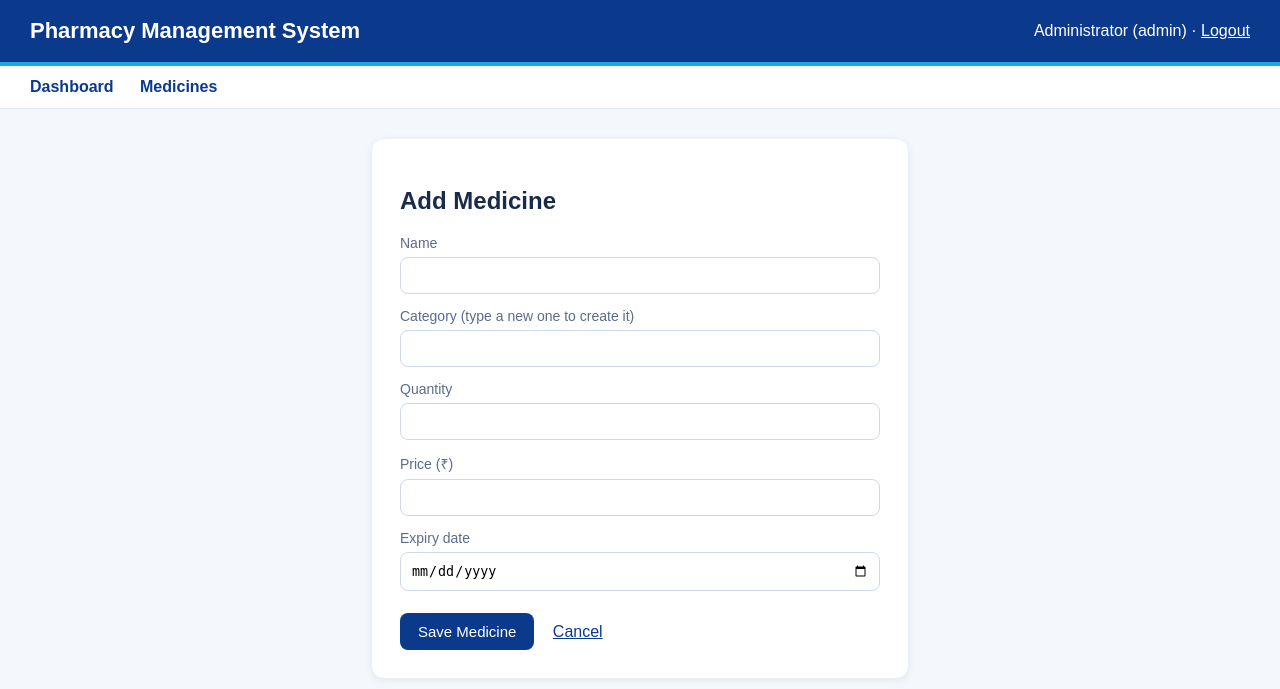
After one commit to ryenlex/Pharmacy-Management-System, a Flask app: page /medicines/add in a window 1280 px wide. The commit adds this page. Shown: the top 689 px of the page. Run offline with Flask 3, Linux system fonts and the light colour scheme; a user stored in the database is signed in; data comes from the database, SQL or seed files in the repository.

Commit message:
Add medicine form with server-side validation

```diff
--- a/app.py
+++ b/app.py
@@ -1,8 +1,9 @@
 import sqlite3
 from functools import wraps
 from flask import Flask, render_template, request, redirect, url_for, session, flash
-from database.db import initialize_database, dashboard_counts, initialize_users, verify_user, create_user, fetch_medicines
+from database.db import initialize_database, dashboard_counts, initialize_users, verify_user, create_user, fetch_medicines, fetch_categories, add_category, add_medicine
 import os
+from datetime import datetime
 import threading
 import webbrowser
 app = Flask(__name__)
@@ -92,6 +93,59 @@ def home():
 def medicines():
     return render_template("medicines.html", medicines=fetch_medicines())
 
+def validate_medicine(form):
+    errors = {}
+    name = form["name"]
+    if not name:
+        errors["name"] = "Name is required."
+    category = form["category"] or "Other"
+
+    quantity = None
+    try:
+        quantity = int(form["quantity"])
+        if quantity < 0:
+            raise ValueError
+    except ValueError:
+        errors["quantity"] = "Enter a valid non-negative whole number."
+
+    price = None
+    try:
+        price = float(form["price"])
+        if price < 0:
+            raise ValueError
+    except ValueError:
+        errors["price"] = "Enter a valid non-negative price."
+
+    if not form["expiry"]:
+        errors["expiry"] = "Expiry date is required."
+    else:
+        try:
+            datetime.strptime(form["expiry"], "%Y-%m-%d")
+        except ValueError:
+            errors["expiry"] = "Use the format YYYY-MM-DD."
+
+    cleaned = {"name": name, "category": category, "quantity": quantity,
+               "price": price, "expiry": form["expiry"]}
+    return errors, cleaned
+
+
+@app.route("/medicines/add", methods=["GET", "POST"])
+@admin_required
+def add_medicine_page():
+    form = {"name": "", "category": "", "quantity": "", "price": "", "expiry": ""}
+    errors = {}
+    if request.method == "POST":
+        form = {key: request.form.get(key, "").strip() for key in form}
+        errors, cleaned = validate_medicine(form)
+        if not errors:
+            add_category(cleaned["category"])
+            add_medicine(cleaned["name"], cleaned["category"], cleaned["quantity"],
+                         cleaned["price"], cleaned["expiry"])
+            flash("Medicine saved successfully.", "success")
+            return redirect(url_for("medicines"))
+    return render_template("add_medicine.html", form=form, errors=errors,
+                           categories=fetch_categories())
+
 if __name__ == "__main__":
     # open the browser once (not again on every auto-reload)
     if not os.environ.get("WERKZEUG_RUN_MAIN"):
--- a/static/css/style.css
+++ b/static/css/style.css
@@ -34,3 +34,14 @@ nav a:hover { text-decoration: underline; }
               overflow: hidden; box-shadow: 0 2px 8px rgba(0,0,0,0.08); }
 .data-table th { background: #eef3fb; text-align: left; padding: 12px; font-size: 14px; color: #5b6b8c; }
 .data-table td { padding: 12px; border-top: 1px solid #eef1f7; }
+.form-box { max-width: 480px; margin: 20px auto; background: white; padding: 28px;
+            border-radius: 12px; box-shadow: 0 2px 8px rgba(0,0,0,0.08); }
+.form-box label { display: block; margin-top: 14px; font-size: 14px; color: #5b6b8c; }
+.form-box input { width: 100%; box-sizing: border-box; padding: 10px; margin-top: 6px;
+                  border: 1px solid #cfd8e8; border-radius: 8px; }
+.field-error { color: #c62828; font-size: 13px; margin: 4px 0 0; }
+.btn { display: inline-block; padding: 10px 18px; border-radius: 8px; border: 0;
+       text-decoration: none; font-size: 15px; cursor: pointer; }
+.btn-primary { background: #0b3a8c; color: white; }
+.btn-link { margin-left: 14px; color: #0b3a8c; }
+.form-box .btn { margin-top: 22px; }
--- /dev/null
+++ b/templates/add_medicine.html
@@ -0,0 +1,33 @@
+{% extends "base.html" %}
+{% block title %}Add Medicine{% endblock %}
+{% block content %}
+<div class="form-box">
+  <h2>Add Medicine</h2>
+  <form method="post" novalidate>
+    <label for="name">Name</label>
+    <input id="name" name="name" value="{{ form['name'] }}">
+    {% if errors.get('name') %}<p class="field-error">{{ errors['name'] }}</p>{% endif %}
+
+    <label for="category">Category (type a new one to create it)</label>
+    <input id="category" name="category" list="cats" value="{{ form['category'] }}">
+    <datalist id="cats">
+      {% for c in categories %}<option value="{{ c }}">{% endfor %}
+    </datalist>
+
+    <label for="quantity">Quantity</label>
+    <input id="quantity" name="quantity" value="{{ form['quantity'] }}">
+    {% if errors.get('quantity') %}<p class="field-error">{{ errors['quantity'] }}</p>{% endif %}
+
+    <label for="price">Price (₹)</label>
+    <input id="price" name="price" value="{{ form['price'] }}">
+    {% if errors.get('price') %}<p class="field-error">{{ errors['price'] }}</p>{% endif %}
+
+    <label for="expiry">Expiry date</label>
+    <input id="expiry" name="expiry" type="date" value="{{ form['expiry'] }}">
+    {% if errors.get('expiry') %}<p class="field-error">{{ errors['expiry'] }}</p>{% endif %}
+
+    <button type="submit" class="btn btn-primary">Save Medicine</button>
+    <a class="btn-link" href="{{ url_for('medicines') }}">Cancel</a>
+  </form>
+</div>
+{% endblock %}
--- a/templates/medicines.html
+++ b/templates/medicines.html
@@ -2,6 +2,10 @@
 {% block title %}Medicines{% endblock %}
 {% block content %}
 <h2>Medicines</h2>
+{% for category, message in get_flashed_messages(with_categories=true) %}
+  <p class="{{ 'notice' if category == 'success' else 'error' }}">{{ message }}</p>
+{% endfor %}
+<p><a class="btn btn-primary" href="{{ url_for('add_medicine_page') }}">+ Add Medicine</a></p>
 <table class="data-table">
   <thead>
     <tr><th>ID</th><th>Name</th><th>Category</th><th>Quantity</th><th>Price</th><th>Expiry</th><th>Last Updated</th></tr>
```
